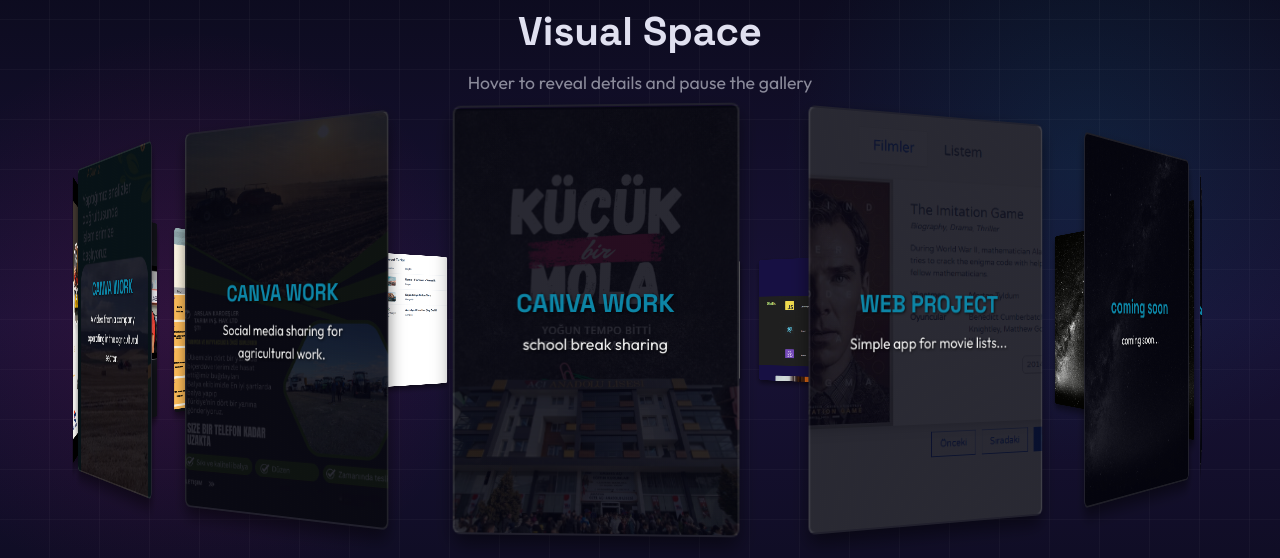
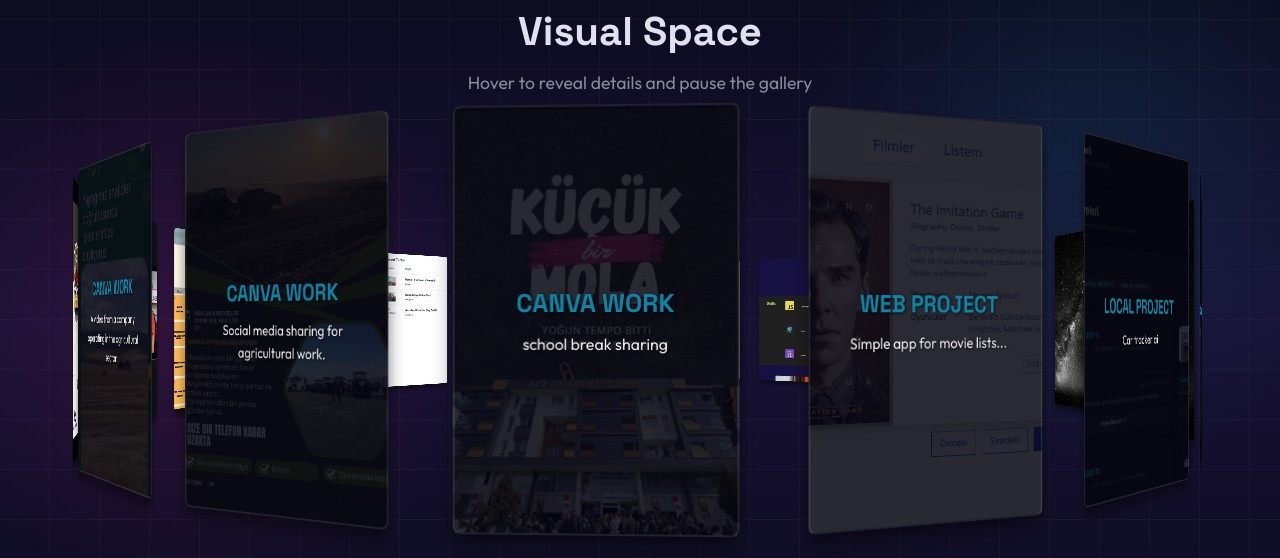
Before and after one commit to elvanis05/Elvndmr, a React (Vite) app: page / in a window 1280 px wide. Shown: the part 880-1438 px from the top of the page. Built offline with nearby package versions, Linux system fonts and the light colour scheme; grey boxes are pictures that could not be loaded.

Commit message:
update: add local project Car tracker ai to gallery

```diff
--- a/src/App.jsx
+++ b/src/App.jsx
@@ -345,7 +345,7 @@ const Gallery = () => {
     { title: 'CANVA WORK', desc: 'Social media sharing for agricultural work.', img: '/Gallery/btk.png' },
     { title: 'CANVA WORK', desc: 'school break sharing', img: '/Gallery/mola.png' },
     { title: 'WEB PROJECT', desc: 'Simple app for movie lists...', img: '/Gallery/CinemaList.png' },
-    { title: 'coming soon', desc: 'coming soon...', img: '/Gallery/coming.jpg' },
+    { title: 'LOCAL PROJECT', desc: 'Car tracker ai', img: '/Gallery/car.png' },
     { title: 'coming soon', desc: 'coming soon...', img: '/Gallery/coming.jpg' },
     { title: 'coming soon', desc: 'coming soon...', img: '/Gallery/coming.jpg' },
     { title: 'coming soon', desc: 'coming soon...', img: '/Gallery/coming.jpg' }
@@ -558,11 +558,11 @@ const Resume = () => {
             <div className="timeline-dot"></div>
             <div className="timeline-date">
               {idx === 0 ? "2025 - 2026" :
-               idx === 1 ? "2025" :
-               idx === 2 ? "01/2023 - 05/2024" :
-               idx === 3 ? "03/2022 - 05/2022" :
-               idx === 4 ? "2015 - 2020" :
-               "2011 - 2015"}
+                idx === 1 ? "2025" :
+                  idx === 2 ? "01/2023 - 05/2024" :
+                    idx === 3 ? "03/2022 - 05/2022" :
+                      idx === 4 ? "2015 - 2020" :
+                        "2011 - 2015"}
             </div>
             <div className="timeline-content">
               <h3>{item.title}</h3>
```
Also changed, not shown: public/Gallery/car.png (added).
